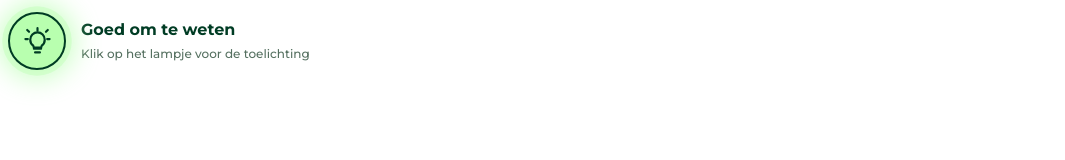
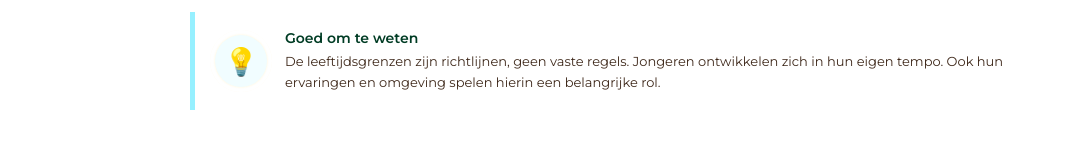
Before and after one commit to kayawaller-design/LYL, a plain HTML site: page trainers-tip-ontwikkeling.html in a window 1280 px wide. Shown: the whole page, without its empty margins (0-1065 px from the left). Drawn offline with Linux system fonts and the light colour scheme.

Commit message:
Match trainer development tip to existing glowing Wist je dat design

```diff
--- a/trainers-tip-ontwikkeling.html
+++ b/trainers-tip-ontwikkeling.html
@@ -1,16 +1,28 @@
 <!doctype html>
-<html lang="nl"><head><meta charset="utf-8"><meta name="viewport" content="width=device-width,initial-scale=1">
-<link rel="preconnect" href="https://fonts.googleapis.com"><link rel="preconnect" href="https://fonts.gstatic.com" crossorigin><link href="https://fonts.googleapis.com/css2?family=Montserrat:wght@500;600;700&display=swap" rel="stylesheet"><style>
-*{box-sizing:border-box}html,body{margin:0;background:transparent;font-family:Montserrat,Arial,sans-serif;color:#3e281a}
-.wrap{padding:12px 8px 18px;display:flex;align-items:flex-start;gap:15px}
-.tip{position:relative;border:2px solid #003c24;border-radius:50%;background:#b8ffaf;color:#003c24;width:58px;height:58px;flex:0 0 58px;display:grid;place-items:center;cursor:pointer;box-shadow:0 0 0 5px #b8ffaf55,0 0 22px 7px #b8ffafaa;animation:glow 2.8s ease-in-out infinite}
-.tip svg{width:29px;height:29px}.tip:focus-visible{outline:3px solid #ff4a00;outline-offset:5px}
-@keyframes glow{50%{box-shadow:0 0 0 7px #b8ffaf77,0 0 30px 12px #b8ffafdd}}
-.copy{flex:1;min-width:0}.heading{color:#003c24;font-weight:700;font-size:16px;line-height:1.4;margin:7px 0 5px}.detail{font-size:15px;line-height:1.6;margin:4px 0 0;max-width:650px}.hint{font-size:12px;color:#557060;margin:2px 0 0}.tip[aria-expanded=true]{animation:none}
-@media(prefers-reduced-motion:reduce){.tip{animation:none}}
-</style></head><body><div class="wrap"><button class="tip" id="tip" aria-label="Toon goed om te weten" aria-expanded="false" aria-controls="detail"><svg viewBox="0 0 24 24" fill="none" stroke="currentColor" stroke-width="1.8" stroke-linecap="round" stroke-linejoin="round" aria-hidden="true"><path d="M9 18h6m-5 3h4M8.5 15.5C7 14.4 6 12.7 6 10.5a6 6 0 1 1 12 0c0 2.2-1 3.9-2.5 5L15 17H9l-.5-1.5Z"/><path d="M12 3V1m8 9h2M2 10h2M5 4 3.5 2.5M19 4l1.5-1.5"/></svg></button><div class="copy"><div class="heading">Goed om te weten</div><p class="hint" id="hint">Klik op het lampje voor de toelichting</p><p class="detail" id="detail" hidden>De leeftijdsgrenzen zijn richtlijnen, geen vaste regels. Jongeren ontwikkelen zich in hun eigen tempo. Ook hun ervaringen en omgeving spelen hierin een belangrijke rol.</p></div></div>
-<script>
-const b=document.getElementById('tip'),d=document.getElementById('detail'),h=document.getElementById('hint');
-function report(){try{parent.postMessage({type:'tip-height',height:document.documentElement.scrollHeight},'*')}catch(e){}}
-b.addEventListener('click',()=>{let open=b.getAttribute('aria-expanded')!=='true';b.setAttribute('aria-expanded',String(open));d.hidden=!open;h.hidden=open;report()});window.addEventListener('load',report);
-</script></body></html>
+<html lang="nl">
+<head>
+<meta charset="utf-8">
+<meta name="viewport" content="width=device-width,initial-scale=1">
+<title>Goed om te weten</title>
+<style>
+@import url('https://fonts.googleapis.com/css2?family=Montserrat:wght@400;500;600&display=swap');
+*{box-sizing:border-box}
+html,body{margin:0;background:#fff;font-family:"Montserrat",Arial,sans-serif;color:#3e281a}
+.wrap{width:100%;padding:12px 18px;background:#fff}
+.tip{max-width:900px;margin:auto;display:flex;align-items:center;gap:18px;padding:17px 20px;background:#fff;border-left:5px solid #96f0ff;border-radius:0 14px 14px 0}
+.icon{flex:0 0 52px;width:52px;height:52px;border-radius:50%;background:#f1fdff;display:flex;align-items:center;justify-content:center;font-size:27px;position:relative;animation:pop .6s ease-out both,glow 2.2s ease-in-out .7s infinite}
+.icon::after{content:"";position:absolute;inset:-5px;border-radius:50%;box-shadow:0 0 0 0 rgba(255,196,0,.32);animation:halo 2.2s ease-in-out .7s infinite}
+.text{min-width:0}
+.label{margin:0 0 4px;color:#003c24;font-size:14px;font-weight:600}
+p{margin:0;font-size:13px;line-height:1.6}
+@keyframes pop{0%{transform:scale(.7);opacity:0}70%{transform:scale(1.08)}100%{transform:scale(1);opacity:1}}
+@keyframes glow{0%,100%{filter:drop-shadow(0 0 1px rgba(255,196,0,.15))}50%{filter:drop-shadow(0 0 9px rgba(255,196,0,.75))}}
+@keyframes halo{0%,100%{box-shadow:0 0 0 0 rgba(255,196,0,.05)}50%{box-shadow:0 0 18px 6px rgba(255,196,0,.20)}}
+@media(prefers-reduced-motion:reduce){.icon,.icon::after{animation:none}}
+@media(max-width:550px){.wrap{padding:8px 10px}.tip{gap:12px;padding:14px 12px}.icon{flex-basis:44px;width:44px;height:44px;font-size:23px}p{font-size:12px}}
+</style>
+</head>
+<body>
+<div class="wrap"><div class="tip"><div class="icon" aria-hidden="true">💡</div><div class="text"><div class="label">Goed om te weten</div><p>De leeftijdsgrenzen zijn richtlijnen, geen vaste regels. Jongeren ontwikkelen zich in hun eigen tempo. Ook hun ervaringen en omgeving spelen hierin een belangrijke rol.</p></div></div></div>
+</body>
+</html>
```
